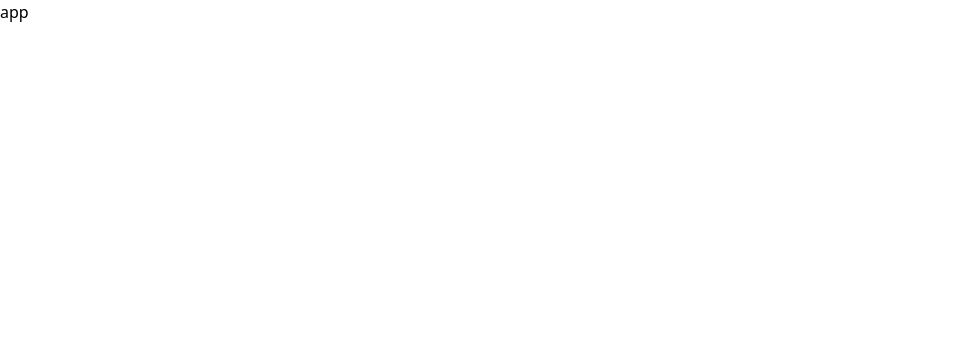
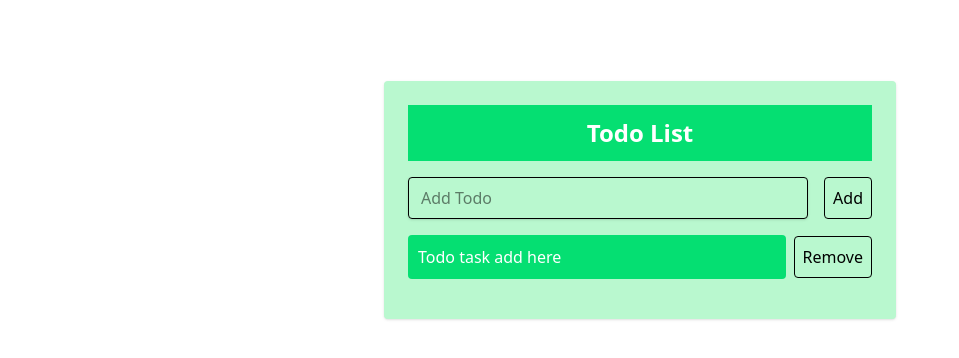
Before and after one commit to mahbub810515/react-crud, a React (Vite) app: page / in a window 1280 px wide. Shown: the top 358 px of the page, without its empty margins (0-959 px from the left). Built offline with nearby package versions, Linux system fonts and the light colour scheme.

Commit message:
adding ui

```diff
--- a/src/App.jsx
+++ b/src/App.jsx
@@ -3,7 +3,36 @@ import React from 'react'
 const App = () => {
   return (
     <div>
-      <h1>app</h1>
+      <>
+  {/* component */}
+  <div className="h-100 w-full flex items-center justify-center bg-teal-lightest font-sans">
+    <div className="bg-green-200 rounded shadow p-6 m-4 w-full lg:w-3/4 lg:max-w-lg">
+      <div className="mb-4">
+        <h1 className="font-bold rounded-4 py-3 bg-green-400 text-white text-2xl text-center">Todo List</h1>
+        <div className="flex mt-4">
+          <input
+            className="shadow appearance-none border rounded w-full py-2 px-3 mr-4 r"
+            placeholder="Add Todo"
+          />
+          <button className="flex-no-shrink p-2 border rounded  hover:text-white hover:bg-green-500">
+            Add
+          </button>
+        </div>
+      </div>
+      <div>
+        <div className="flex mb-4 items-center">
+          <p className="w-full text-white bg-green-400 p-2.5 rounded">
+            Todo task add here
+          </p>
+          <button className="flex-no-shrink p-2 ml-2 border rounded text-red border-red hover:text-white hover:bg-red-500">
+            Remove
+          </button>
+        </div>
+      </div>
+    </div>
+  </div>
+</>
+{/* end todo ui component    */}
     </div>
   )
 }
```
